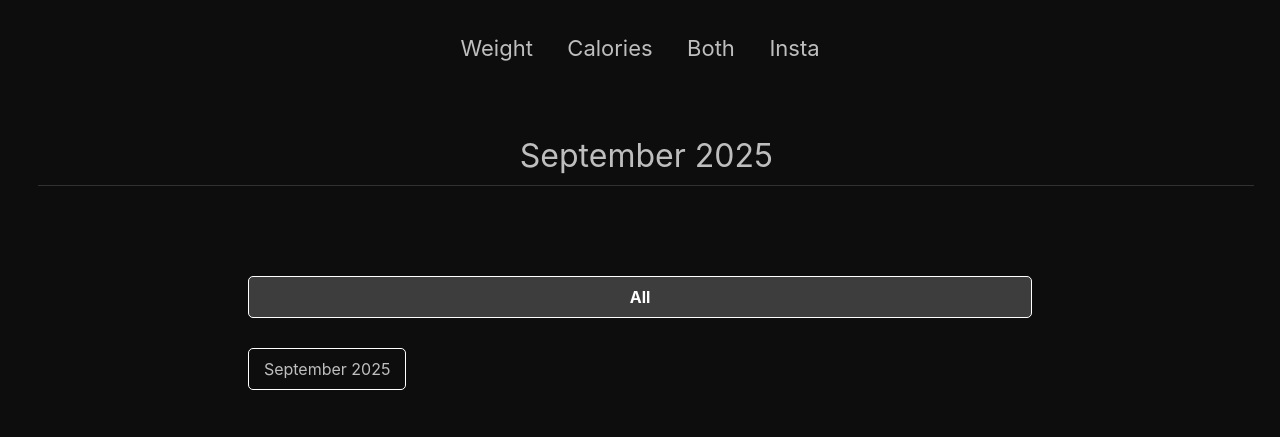
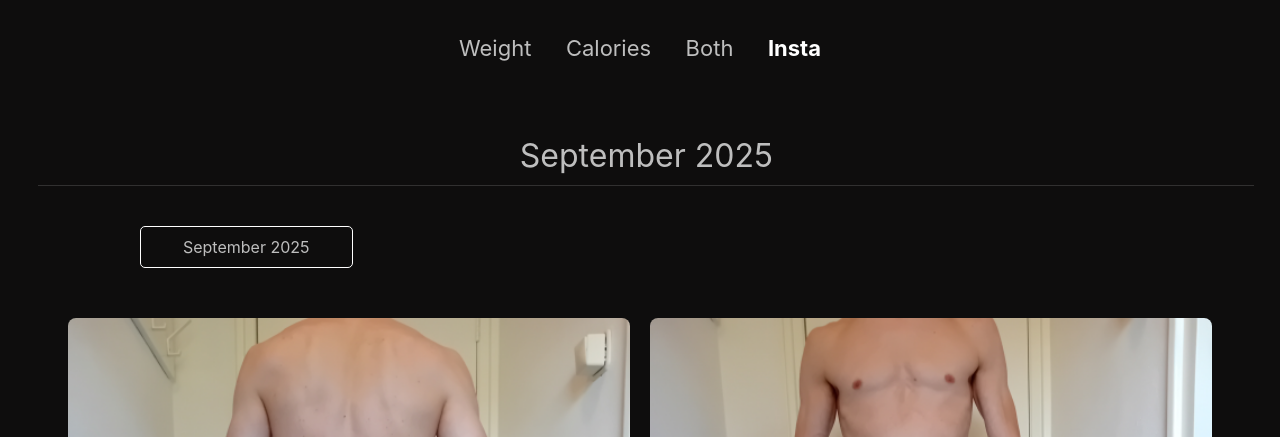
Before and after one commit to Tomas-W/Progress, a Flask app: page /insta in a window 1280 px wide. Shown: the top 437 px of the page. Run offline with Flask 3, Linux system fonts and the light colour scheme; the visitor is signed in with stand-in values (Sample User, id 1).

Commit message:
Update to 2025-09-05 && update /insta

```diff
--- a/routes/home/home_routes.py
+++ b/routes/home/home_routes.py
@@ -105,7 +105,7 @@ def insta():
     month = request.args.get('month')
     year = request.args.get('year')
 
-    left, body, right = get_insta_paths(year, month)
+    left, back, front, right = get_insta_paths(year, month)
     title = get_insta_title(year, month)
     all_months = get_insta_months_from_path(CFG.dir.INSTA)
     url = CFG.redirect.insta
@@ -113,7 +113,8 @@ def insta():
     return render_template(
         CFG.template.insta,
         img_left=left,
-        img_body=body,
+        img_back=back,
+        img_front=front,
         img_right=right,
         title=title,
         all_months=all_months,
--- a/routes/home/home_utils.py
+++ b/routes/home/home_utils.py
@@ -17,15 +17,16 @@ def get_image_path(year: str | None, month: str | None, dir: str) -> str:
     return path
 
 
-def get_insta_paths(year: str | None, month: str | None) -> tuple[str, str, str]:
+def get_insta_paths(year: str | None, month: str | None) -> tuple[str, str, str, str]:
     """Returns a tuple of insta image paths for a given month and year."""
     if month is None or year is None:
         month, year = get_insta_months_from_path(CFG.dir.INSTA)[0]
 
     left = f"{CFG.dir.INSTA_REL}/insta_left_{month.lower()}_{year}.png"
-    body = f"{CFG.dir.INSTA_REL}/insta_body_{month.lower()}_{year}.png"
+    back = f"{CFG.dir.INSTA_REL}/insta_back_{month.lower()}_{year}.png"
+    front = f"{CFG.dir.INSTA_REL}/insta_front_{month.lower()}_{year}.png"
     right = f"{CFG.dir.INSTA_REL}/insta_right_{month.lower()}_{year}.png"
-    return left, body, right
+    return left, back, front, right
 
 
 def get_title(path: str, month: str | None) -> str:
--- a/static/css/home/graph.css
+++ b/static/css/home/graph.css
@@ -22,7 +22,7 @@
     grid-row-gap: 30px;
     width: 96%;
     max-width: 1000px;
-    margin-top: 50px;
+    margin: 50px 0;
 }
 
 .top-buttons {
--- a/static/css/home/insta.css
+++ b/static/css/home/insta.css
@@ -1,4 +1,4 @@
-.insta-container {
+.insta {
     box-sizing: border-box;
     display: flex;
     flex-direction: column;
@@ -12,8 +12,9 @@
     grid-template-columns: repeat(4, 1fr);
     grid-column-gap: 50px;
     grid-row-gap: 30px;
-    margin-top: 50px;
-    margin-bottom: 50px;
+    width: 96%;
+    max-width: 1000px;
+    margin: 0 0 50px 0;
 }
 
 .top-buttons {
@@ -53,10 +54,14 @@
 
 .image-grid {
     display: grid;
-    grid-template-columns: repeat(3, 1fr);
+    grid-template-columns: repeat(2, 1fr);
     gap: 20px;
     width: 95%;
     max-width: 1200px;
+}
+
+.month-short {
+    display: none;
 }
 
 .insta-image {
@@ -70,9 +75,9 @@
     transform: scaleX(-1);
 }
 
-.month-short {
+/* .month-short {
     display: none;
-}
+} */
 
 @media (max-width: 425px) {
     .insta-container {
--- a/static/js/base.js
+++ b/static/js/base.js
@@ -4,6 +4,9 @@ const navLinks = document.querySelectorAll(".nav-link");
 navLinks.forEach(link => {
     link.addEventListener("mouseenter", () => {
         navLinks.forEach(otherLink => {
+            // Skip animation if the link is active
+            if (otherLink.classList.contains("is_current")) return;
+
             const animation = otherLink.animate(
                 [
                     { color: getComputedStyle(otherLink).color },
@@ -20,6 +23,9 @@ navLinks.forEach(link => {
 
     link.addEventListener("mouseleave", () => {
         navLinks.forEach(otherLink => {
+            // Skip animation if the link is active
+            if (otherLink.classList.contains("is_current")) return;
+
             const animation = otherLink.animate(
                 [
                     { color: getComputedStyle(otherLink).color },
--- a/templates/home/insta.html
+++ b/templates/home/insta.html
@@ -6,15 +6,15 @@
   <link rel="stylesheet" href="{{ url_for('static', filename='css/home/insta.css') }}">
 {% endblock %}
 
-  <div class="insta-container">
+  <div class="insta">
     <div class="header-wrapper">
       <p class="header">{{ title }}</p>
     </div>
 
     <div class="month-grid">
-      <div class="top-buttons">
+      <!-- <div class="top-buttons">
         <a href="{{ url_for(url) }}" class="month-button highlighted show-all-button {% if selected_month == None %}is_current_month{% endif %}">All</a>
-      </div>
+      </div> -->
 
       {% for item in all_months %}
         {% set month, year = item %}
@@ -26,8 +26,9 @@
     </div>
 
     <div class="image-grid">
+      <img src="{{ url_for('static', filename=img_back) }}" alt="Back" class="insta-image">
+      <img src="{{ url_for('static', filename=img_front) }}" alt="Front" class="insta-image">
       <img src="{{ url_for('static', filename=img_left) }}" alt="Left Bicep" class="insta-image">
-      <img src="{{ url_for('static', filename=img_body) }}" alt="Body" class="insta-image">
       <img src="{{ url_for('static', filename=img_right) }}" alt="Right Bicep" class="insta-image">
     </div>
   </div>
--- a/templates/navigation.html
+++ b/templates/navigation.html
@@ -15,7 +15,7 @@
         <li><a href="{{ url_for('home.calories') }}" class="nav-link {% if endpoint == 'calories' %}is_current{% endif %}">Calories</a></li>
         <li><a href="{{ url_for('home.both') }}" class="nav-link {% if endpoint == 'both' %}is_current{% endif %}">Both</a></li>
         <!-- <li><a href="#" class="nav-link">Workouts</a></li> -->
-        <li><a href="{{ url_for('home.insta') }}" class="nav-link {% if endpoint == 'insta' %}active{% endif %}">Insta</a></li>
+        <li><a href="{{ url_for('home.insta') }}" class="nav-link {% if endpoint == 'insta' %}is_current{% endif %}">Insta</a></li>
     </ul>
 </nav>
 
```
Also changed, not shown: static/images/both/both.png, static/images/both/both_last_30.png, static/images/both/both_september_2025.png, static/images/calories/calories.png, static/images/calories/calories_last_30.png, static/images/calories/calories_september_2025.png, static/images/insta/insta_back_september_2025.png (added), static/images/insta/insta_body_september_2025.png (deleted), static/images/insta/insta_front_september_2025.png (added), static/images/weight/weight.png, static/images/weight/weight_last_30.png, static/images/weight/weight_september_2025.png.
